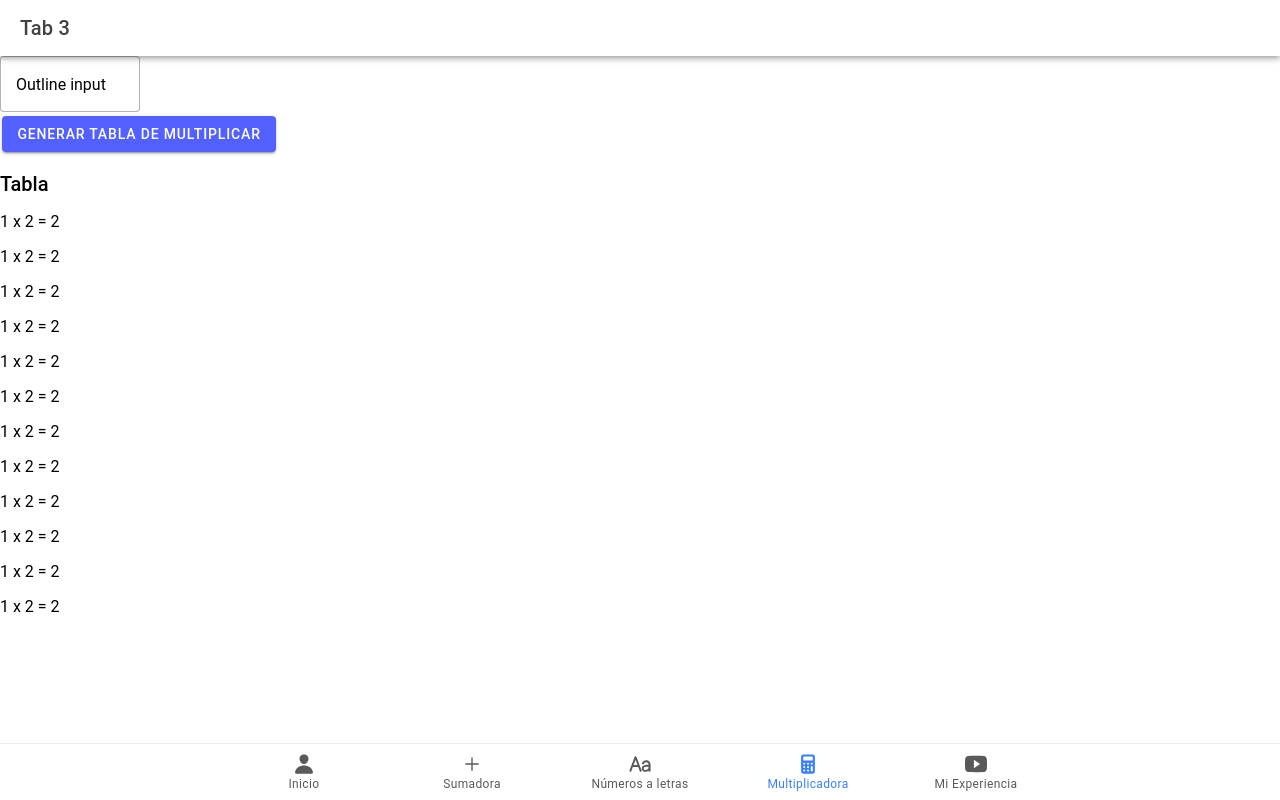
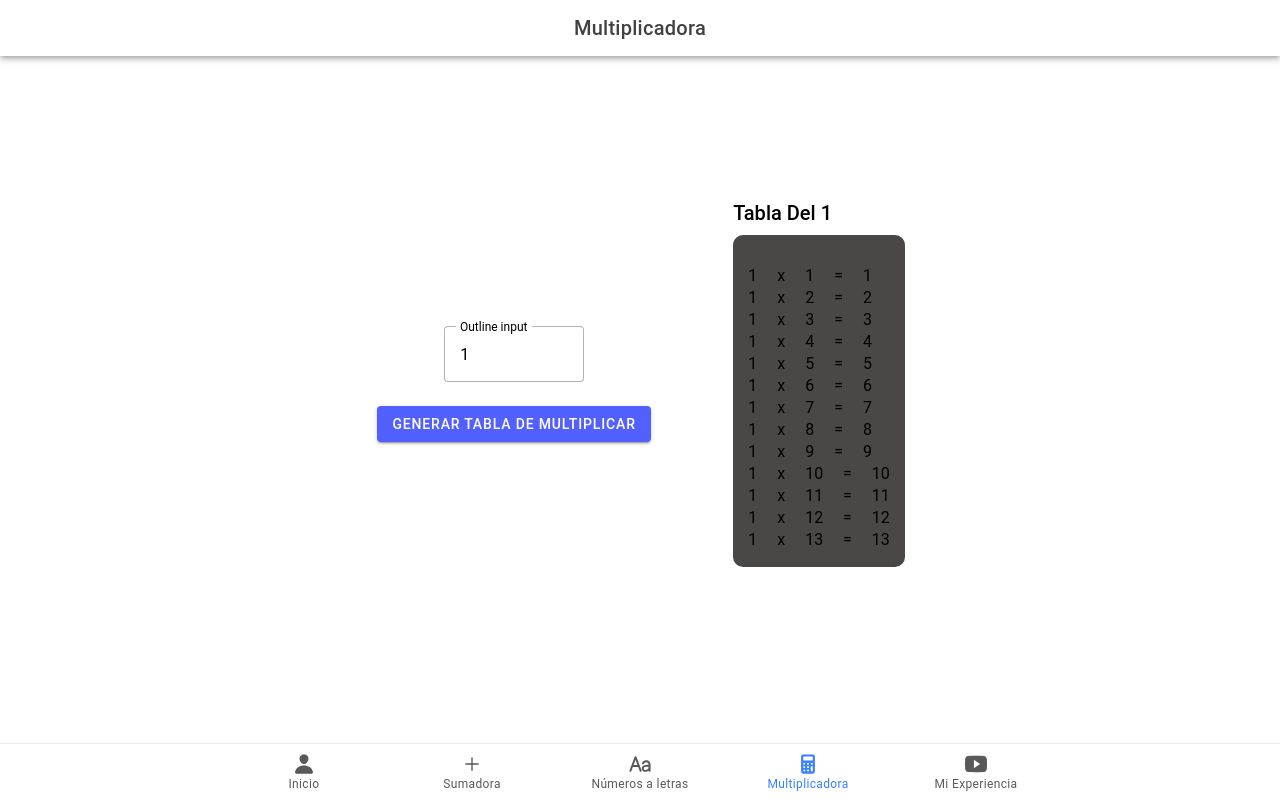
Before and after one commit to crisandev/ionic-first-app, a React (Vite) app: page /multiply in a window 1280 px wide. Built offline with nearby package versions, Linux system fonts and the light colour scheme.

Commit message:
my experience component added

```diff
--- a/src/pages/Adding/Adding.tsx
+++ b/src/pages/Adding/Adding.tsx
@@ -46,7 +46,7 @@ const Adding: React.FC = () => {
     <IonPage>
       <IonHeader>
         <IonToolbar>
-          <IonTitle>Tab 1</IonTitle>
+          <IonTitle style={{textAlign: "center"}}>Sumadora</IonTitle>
         </IonToolbar>
       </IonHeader>
       <IonContent fullscreen>
--- a/src/pages/Multiply/Multiply.css
+++ b/src/pages/Multiply/Multiply.css
@@ -0,0 +1,29 @@
+.containerMultiply{
+    height: 80vh;
+    display: flex;
+    align-items: center;
+    justify-content: center;
+}
+
+.generateTable{
+    display: flex;
+    flex-direction: column;
+    justify-content: center;
+    align-items: center;
+    margin: 40px;
+}
+
+.table{
+    margin: 40px;
+}
+
+.table div{
+    background-color: #4a4747;
+    padding: 15px;
+    border-radius: 10px;
+}
+
+.table p{
+    height: 6px;
+    word-spacing: 16px;
+}
--- a/src/pages/Multiply/Multiply.tsx
+++ b/src/pages/Multiply/Multiply.tsx
@@ -1,39 +1,68 @@
 import { IonButton, IonContent, IonHeader, IonInput, IonPage, IonTitle, IonToolbar } from "@ionic/react";
 import ExploreContainer from "../../components/ExploreContainer";
 import "./Multiply.css";
+import { useState } from "react";
+import { isElement } from "react-dom/test-utils";
 
 const Multiply: React.FC = () => {
+  const [number, setNumber] = useState("1");
+  let values: number[] = [];
+
+  function isValidNumericString(input: string): boolean {
+    const numericRegex: RegExp = /^[0-9]+$/;
+    return numericRegex.test(input);
+  }
+
+  const handleNumberChange = (e: CustomEvent) => {
+    if (isValidNumericString(e.detail.value)) {
+      setNumber(e.detail.value);
+      return;
+    }
+
+    setNumber("0");
+  };
+
+  const handleTablaMultiplicar = () => {
+    if (isValidNumericString(number)) {
+      const num = Number(number);
+      for (let i = 1; i <= 13; i++) {
+        values.push(num);
+      }
+    } else {
+      alert("Solo se aceptan valores Númericos");
+      setNumber("1");
+    }
+  };
+
+  handleTablaMultiplicar();
   return (
     <IonPage>
       <IonHeader>
         <IonToolbar>
-          <IonTitle>Tab 3</IonTitle>
+          <IonTitle style={{textAlign: "center"}}>Multiplicadora</IonTitle>
         </IonToolbar>
       </IonHeader>
       <IonContent fullscreen>
-        <>
-          <div>
-            <IonInput label="Outline input" labelPlacement="floating" fill="outline" placeholder="Enter text" style={{ maxWidth: "140px" }}></IonInput>
+        <div className="containerMultiply">
+          <div className="generateTable">
+            <IonInput className="input" value={number} onIonChange={handleNumberChange} label="Outline input" labelPlacement="floating" fill="outline" placeholder="Enter text" style={{ maxWidth: "140px" }}></IonInput>
+            <IonButton onClick={handleTablaMultiplicar} color="tertiary">
+              Generar Tabla de Multiplicar
+            </IonButton>
           </div>
-          <IonButton color="tertiary">Generar Tabla de Multiplicar</IonButton>
-          <div>
-            <h4>Tabla</h4>
+          <div className="table">
+            <h4>Tabla Del {number}</h4>
             <div>
-              <p>1 x 2 = 2</p>
-              <p>1 x 2 = 2</p>
-              <p>1 x 2 = 2</p>
-              <p>1 x 2 = 2</p>
-              <p>1 x 2 = 2</p>
-              <p>1 x 2 = 2</p>
-              <p>1 x 2 = 2</p>
-              <p>1 x 2 = 2</p>
-              <p>1 x 2 = 2</p>
-              <p>1 x 2 = 2</p>
-              <p>1 x 2 = 2</p>
-              <p>1 x 2 = 2</p>
+              {values.map((value: number, index: number) => {
+                return (
+                  <p key={index}>
+                    1 x {index + 1} = {(index + 1) * value}
+                  </p>
+                );
+              })}
             </div>
           </div>
-        </>
+        </div>
       </IonContent>
     </IonPage>
   );
--- a/src/pages/NumberToLetters/NumberToLetters.tsx
+++ b/src/pages/NumberToLetters/NumberToLetters.tsx
@@ -26,7 +26,7 @@ const NumberToLetters: React.FC = () => {
     <IonPage>
       <IonHeader>
         <IonToolbar>
-          <IonTitle>Tab 2</IonTitle>
+          <IonTitle style={{textAlign: "center"}}>Convertir Números a Letras</IonTitle>
         </IonToolbar>
       </IonHeader>
       <IonContent fullscreen>
--- a/src/pages/PersonalExperience/PersonalExperience.css
+++ b/src/pages/PersonalExperience/PersonalExperience.css
@@ -0,0 +1,7 @@
+.videoContainer{
+    display: flex;
+    justify-content: center;
+    align-items: center;
+    flex-direction: column;
+
+}
--- a/src/pages/PersonalExperience/PersonalExperience.tsx
+++ b/src/pages/PersonalExperience/PersonalExperience.tsx
@@ -7,13 +7,15 @@ const PersonalExperience: React.FC = () => {
     <IonPage>
       <IonHeader>
         <IonToolbar>
-          <IonTitle>Tab 2</IonTitle>
+          <IonTitle style={{textAlign: "center"}}>Experiencia Personal</IonTitle>
         </IonToolbar>
       </IonHeader>
       <IonContent fullscreen>
-        <h2>Experiencia Personal Creando la App</h2>
-        <div>
-        <iframe width="500" height="500" src="https://www.youtube.com/embed/V1uvtQS8_RI" title="DONATY SE LA MONTA EN SU CARA A PAPERA POR ACUSARLO DE ATRACO" allow="accelerometer; autoplay; clipboard-write; encrypted-media; gyroscope; picture-in-picture; web-share" ></iframe>
+        <div className="videoContainer">
+          <h2>Experiencia Personal Creando la App</h2>
+          <div>
+            <iframe width="720" height="400" src="https://www.youtube.com/embed/noVideo" title="DONATY SE LA MONTA EN SU CARA A PAPERA POR ACUSARLO DE ATRACO" allow="accelerometer; autoplay; clipboard-write; encrypted-media; gyroscope; picture-in-picture; web-share"></iframe>
+          </div>
         </div>
       </IonContent>
     </IonPage>
```
